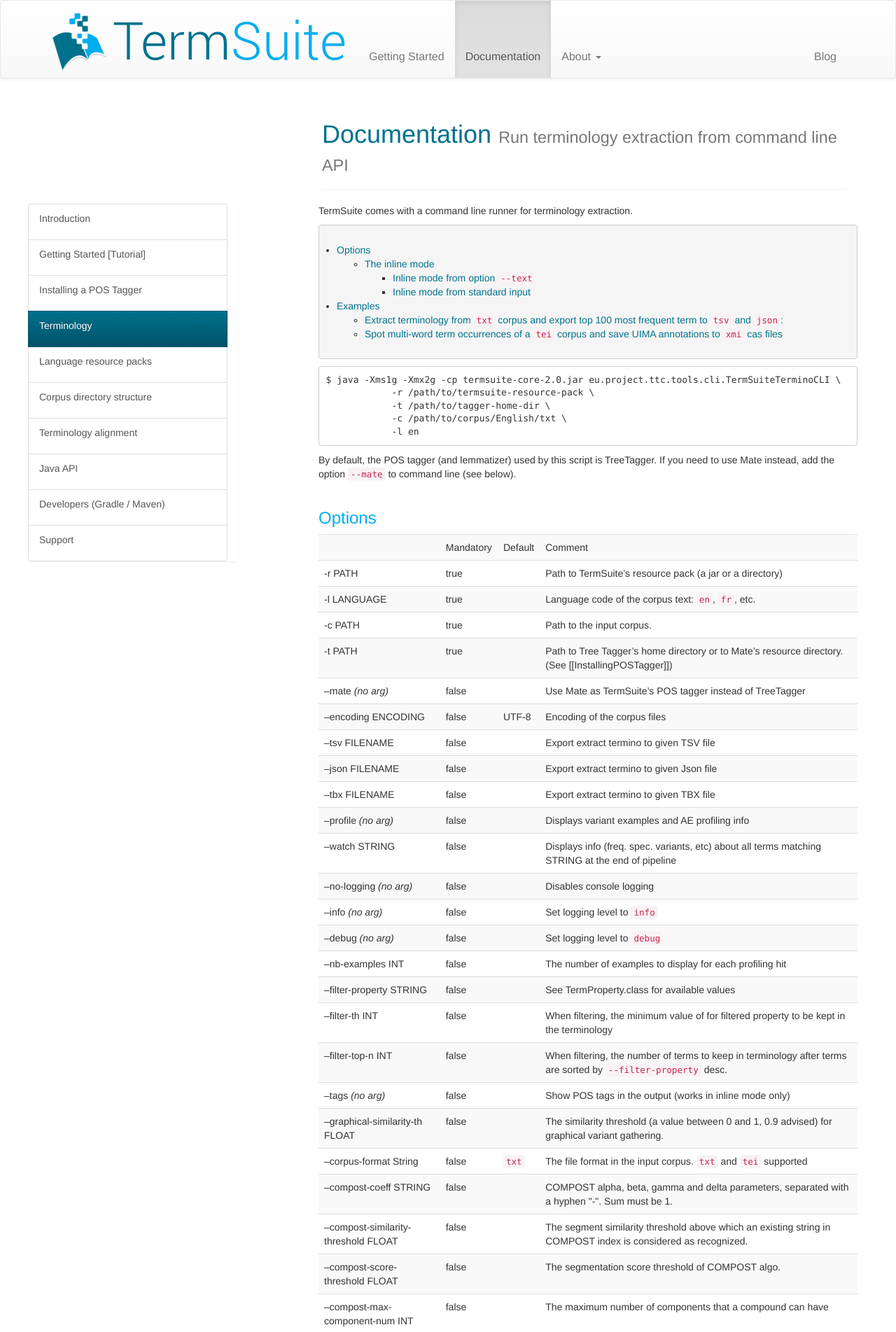
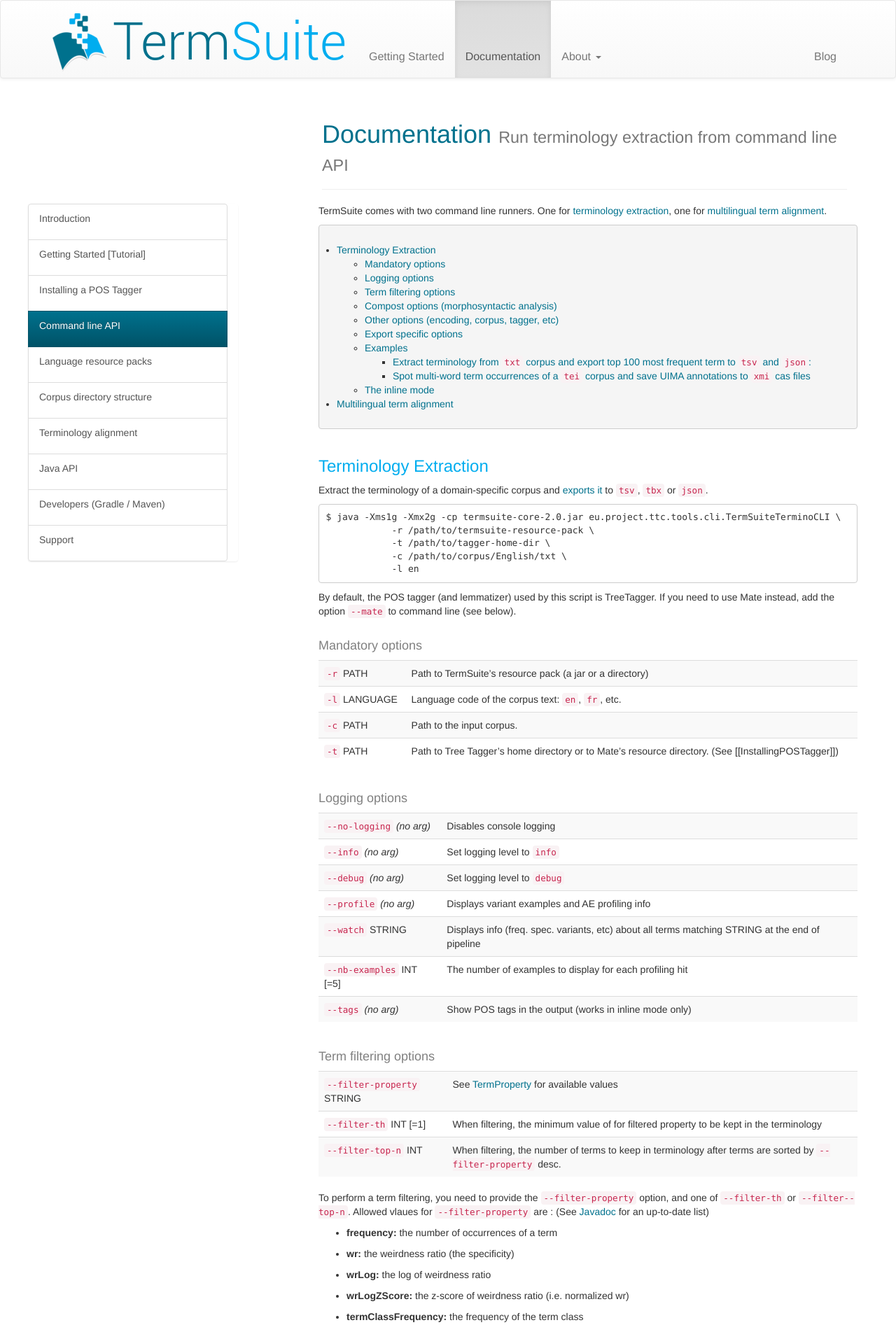
Before and after one commit to termsuite/termsuite.github.io, a Jekyll site: the page built from _documentation/18-command-line-api.md, in a window 1280 px wide. Shown: the top 1903 px of the page at 70% size. Built offline with Jekyll 4.4.1, drawn with Linux system fonts in a browser that asks for light colours; nearby versions of some CDN libraries; some of the changed text lies outside the part shown.

Commit message:
Reorganized Command API documentation

```diff
--- /dev/null
+++ b/_data/filtering-properties.yml
@@ -0,0 +1,15 @@
+- name: frequency
+  description: the number of occurrences of a term
+  filter: true
+- name: wr
+  description: the weirdness ratio (the specificity)
+  filter: true
+- name: wrLog
+  description: the log of weirdness ratio
+  filter: true
+- name: wrLogZScore
+  description: the z-score of weirdness ratio (i.e. normalized wr)
+  filter: true
+- name: termClassFrequency
+  description: the frequency of the term class
+  filter: true
--- a/_documentation/18-command-line-api.md
+++ b/_documentation/18-command-line-api.md
@@ -1,14 +1,19 @@
 ---
 layout: documentation
 title: Run terminology extraction from command line API
-menu: Terminology
+menu: Command line API
 permalink: /documentation/command-line-api/
 ---
 
-TermSuite comes with a command line runner for terminology extraction.
+TermSuite comes with two command line runners. One for [terminology extraction](#termino), one for [multilingual term alignment](#term-alignment).
 
 * TOC
 {:toc}
+
+### Terminology Extraction
+{:id="termino"}
+
+Extract the terminology of a domain-specific corpus and [exports it](#export) to `tsv`, `tbx` or `json`.
 
 ~~~
 $ java -Xms1g -Xmx2g -cp termsuite-core-{{site.termsuite.version}}.jar eu.project.ttc.tools.cli.TermSuiteTerminoCLI \
@@ -20,86 +25,127 @@
 
 By default, the POS tagger (and lemmatizer) used by this script is TreeTagger. If you need to use Mate instead, add the option `--mate` to command line (see below).
 
-### Options
+#### Mandatory options
 
-|                	| Mandatory 	| Default 	| Comment 	|
-| -r PATH   	|    true   	|         	|      Path to TermSuite's resource pack (a jar or a directory)   	|
-| -l LANGUAGE   	|    true   	|         	|  Language code of the corpus text: `en`, `fr`, etc.	|
-| -c PATH   	|    true   	|         	| Path to the input corpus.	|
-| -t PATH   	|   true  	|         	| Path to Tree Tagger's home directory or to Mate's resource directory. (See [[InstallingPOSTagger]])       	|
-| --mate *(no arg)*	|   false   	|         	|   Use Mate as TermSuite's POS tagger instead of TreeTagger      	|
-| --encoding ENCODING   |    false   	| UTF-8	|   Encoding of the corpus files      	|
-| --tsv FILENAME 	|   false   	|         	| Export extract termino to given TSV file |
-| --json FILENAME 	|   false   	|         	| Export extract termino to given Json file |
-| --tbx FILENAME 	|   false   	|         	| Export extract termino to given TBX file	|
-| --profile  *(no arg)* 	|   false   	|         	|      Displays variant examples and AE profiling info |
-| --watch  STRING 	|   false   	|         	|    Displays info (freq. spec. variants, etc) about all terms matching STRING at the end of pipeline |
-| --no-logging  *(no arg)* 	|   false   	|         	|      Disables console logging|
-| --info  *(no arg)* 	|   false   	|         	| Set logging level to `info` |
-| --debug  *(no arg)* 	|   false   	|         	| Set logging level to `debug` |
-| --nb-examples  INT 	|   false   	|         	|      The number of examples to display for each profiling hit |
-| --filter-property STRING 	|   false   	|         	|   See TermProperty.class for available values      	|
-| --filter-th INT 	|   false   	|         	| When filtering, the minimum value of for filtered property to be kept in the terminology |
-| --filter-top-n INT 	|   false   	|         	|  When filtering, the number of terms to keep in terminology after terms are sorted by `--filter-property` desc.         	|
-| --tags *(no arg)* |   false   	|         	|  Show POS tags in the output (works in inline mode only) |
-| --graphical-similarity-th FLOAT 	|   false   	|         	|      The similarity threshold (a value between 0 and 1, 0.9 advised) for graphical variant gathering.   	|
-| --corpus-format String 	|   false   	|    `txt`     	|     The file format in the input corpus. `txt` and `tei` supported    	|
-| --compost-coeff STRING 	|   false   	|         	|     COMPOST alpha, beta, gamma and delta parameters, separated with a hyphen \"-\". Sum must be 1.    	|
-| --compost-similarity-threshold FLOAT 	|   false   	|         	|   The segment similarity threshold above which an existing string in COMPOST index is considered as recognized.   |
-| --compost-score-threshold FLOAT 	|   false   	|         	|     The segmentation score threshold of COMPOST algo.    	|
-| --compost-max-component-num INT 	|   false   	|         	|     The maximum number of components that a compound can have    	|
-| --compost-min-component-size INT 	|   false   	|         	| The minimum size allowed for a component	|
+| `-r` PATH  | Path to TermSuite's resource pack (a jar or a directory)   	|
+| `-l` LANGUAGE   	| Language code of the corpus text: `en`, `fr`, etc.	|
+| `-c` PATH   	| Path to the input corpus.	|
+| `-t` PATH   	| Path to Tree Tagger's home directory or to Mate's resource directory. (See [[InstallingPOSTagger]])       	|
 {: class="table table-striped"}
 
-#### The inline mode
+#### Logging options
 
-You can also run a TermSuite termino pipeline on an inline string. In such case, there is no need to give a `-c` option (corpus path).
+| `--no-logging`  *(no arg)* 	| Disables console logging|
+| `--info`  *(no arg)* 	|   Set logging level to `info` |
+| `--debug`  *(no arg)* 	| Set logging level to `debug` |
+| `--profile`  *(no arg)* 	|  Displays variant examples and AE profiling info |
+| `--watch`  STRING 	|  Displays info (freq. spec. variants, etc) about all terms matching STRING at the end of pipeline |
+| `--nb-examples`  INT 	[=5] |  The number of examples to display for each profiling hit |
+| `--tags` *(no arg)* | Show POS tags in the output (works in inline mode only) |
+{: class="table table-striped"}
 
-###### Inline mode from option `--text`
+#### Term filtering options
+
+| `--filter-property` STRING 	| See [TermProperty]({{site.javadoc}}) for available values      	|
+| `--filter-th` INT [=1]	|  When filtering, the minimum value of for filtered property to be kept in the terminology |
+| `--filter-top-n` INT 	| When filtering, the number of terms to keep in terminology after terms are sorted by `--filter-property` desc.         	|
+{: class="table table-striped"}
+
+To perform a term filtering, you need to provide the `--filter-property` option, and one of `--filter-th` or `--filter--top-n`. Allowed vlaues for `--filter-property` are : (See [Javadoc]({{site.javadoc}}) for an up-to-date list)
+
+{% for p in site.data.filtering-properties %}
+  {% if p.filter %}
+  * **{{p.name}}:** {{p.description}}
+  {% endif %}
+{% endfor %}
+
+See [examples](#termino-examples) for an illustration. These options are not mandatory. By default, the terms are not filtered.
+
+#### Compost options (morphosyntactic analysis)
+
+See class [Lang]({{site.javadoc}}) for defaults.
+
+| `--compost-coeff` STRING 	|  COMPOST alpha, beta, gamma and delta parameters, separated with a hyphen \"-\". Sum must be 1.    	|
+| `--compost-similarity-threshold` FLOAT 	| The segment similarity threshold above which an existing string in COMPOST index is considered as recognized. |
+| `--compost-score-threshold` FLOAT 	|   The segmentation score threshold of COMPOST algo.    	|
+| `--compost-max-component-num` INT 	|   The maximum number of components that a compound can have    	|
+| `--compost-min-component-size` INT 	|   The minimum size allowed for a component	|
+{: class="table table-striped"}
+
+#### Other options (encoding, corpus, tagger, etc)
+
+| `--encoding` ENCODING  [=UTF-8]|   Encoding of the corpus files      	|
+| `--corpus-format` String [=txt] |   The file format in the input corpus. `txt` and `tei` supported    	|
+| `--mate` *(no arg)* | Use Mate as TermSuite's POS tagger instead of TreeTagger      	|
+| `--graphical-similarity-th` FLOAT 	|   false   	|         	|      The similarity threshold (a value between 0 and 1, 0.9 advised) for graphical variant gathering.   	|
+{: class="table table-striped"}
+
+#### Export specific options
+{:id="export"}
+
+| --tsv FILENAME 	| Export extract termino to given TSV file |
+| --json FILENAME 	| Export extract termino to given Json file |
+| --tbx FILENAME 	| Export extract termino to given TBX file	|
+{: class="table table-striped"}
+
+#### Examples
+{:id="termino-examples"}
+
+
+##### Extract terminology from `txt` corpus and export top 100 most frequent term to `tsv` and `json`:
+
+Say we have :
+
+ * a [valid corpus](/documentation/corpus) at `/home/me/corpora/mycorpus`,
+ * Tree Tagger installed at `/home/me/apps/TreeTagger`,
+ * Our resource pack at `/home/me/data/termsuite-resources.jar`
+
+The following command extracts the terminology of corpus *mycorpus* in english, using TreeTagger, selecting the first 100 terms by frequency, and exports them to tsv and json:
 
 ~~~
-$ java -Xms1g -Xmx2g -cp termsuite-core-x.x.jar eu.project.ttc.tools.cli.TermSuiteTerminoCLI
-            -r /path/to/termsuite-resource-pack
-            -t /path/to/tree-tagger-home
-            -l en
-            --text "Wind energy is the energy of tomorrow."
-~~~
-
-###### Inline mode from standard input
-
-~~~
-$ echo "My test phrase." | java -Xms1g -Xmx2g -cp termsuite-core-x.x.jar eu.project.ttc.tools.cli.TermSuiteTerminoCLI
-            -r /path/to/termsuite-resource-pack
-            -t /path/to/tree-tagger-home
-            -l en
-~~~
-
-
-## Examples
-
-###### Extract terminology from `txt` corpus and export top 100 most frequent term to `tsv` and `json`:
-
-Say we have :
-* a [valid corpus](/documentation/corpus) at `/home/me/corpora/mycorpus`,
-* Tree Tagger installed at `/home/me/apps/TreeTagger`,
-* Our resource pack at `/home/me/data/termsuite-resources.jar`
-
-~~~
-$ java -Xms1g -Xmx2g -cp termsuite-core-x.x.jar eu.project.ttc.tools.cli.TermSuiteTerminoCLI
-            -r /home/me/data/termsuite-resources.jar
-            -t /home/me/apps/TreeTagger
-            -c /home/me/corpora/mycorpus/English/txt
-            -l en
-            --filter-property "frequency"
-            --filter-top-n 100
-            --tsv "mytermino.tsv"
+$ java -Xms1g -Xmx2g -cp termsuite-core-{{site.termsuite.version}}.jar eu.project.ttc.tools.cli.TermSuiteTerminoCLI \
+            -r /home/me/data/termsuite-resources.jar \
+            -t /home/me/apps/TreeTagger \
+            -c /home/me/corpora/mycorpus/English/txt \
+            -l en \
+            --filter-property "frequency" \
+            --filter-top-n 100 \
+            --tsv "mytermino.tsv" \
             --json "mytermino.json"
 ~~~
 
-###### Spot multi-word term occurrences of a `tei` corpus and save UIMA annotations to `xmi` cas files
+##### Spot multi-word term occurrences of a `tei` corpus and save UIMA annotations to `xmi` cas files
 
 It produces one `xmi` file per input `tei` file :
 
 ~~~
 TODO
 ~~~
+
+
+#### The inline mode
+
+You can also run a TermSuite termino pipeline on an inline string. In such case, there is no need to give a `-c` option (corpus path).
+
+Inline mode from option `--text`:
+
+~~~
+$ java -Xms1g -Xmx2g -cp termsuite-core-x.x.jar eu.project.ttc.tools.cli.TermSuiteTerminoCLI \
+            -r /path/to/termsuite-resource-pack \
+            -t /path/to/tree-tagger-home \
+            -l en \
+            --text "Wind energy is the energy of tomorrow."
+~~~
+
+Inline mode from standard input:
+
+~~~
+$ echo "My test phrase." | java -Xms1g -Xmx2g -cp termsuite-core-x.x.jar \ eu.project.ttc.tools.cli.TermSuiteTerminoCLI \
+            -r /path/to/termsuite-resource-pack \
+            -t /path/to/tree-tagger-home \
+            -l en
+~~~
+
+
+### Multilingual term alignment
+{:id="term-alignment"}
--- a/_sass/_documentation.scss
+++ b/_sass/_documentation.scss
@@ -6,7 +6,7 @@
     border-radius: 4px;
   }
 
-  h3 {
+  h3, h4, h5 {
     padding-top: 20px;
   }
 }
```
